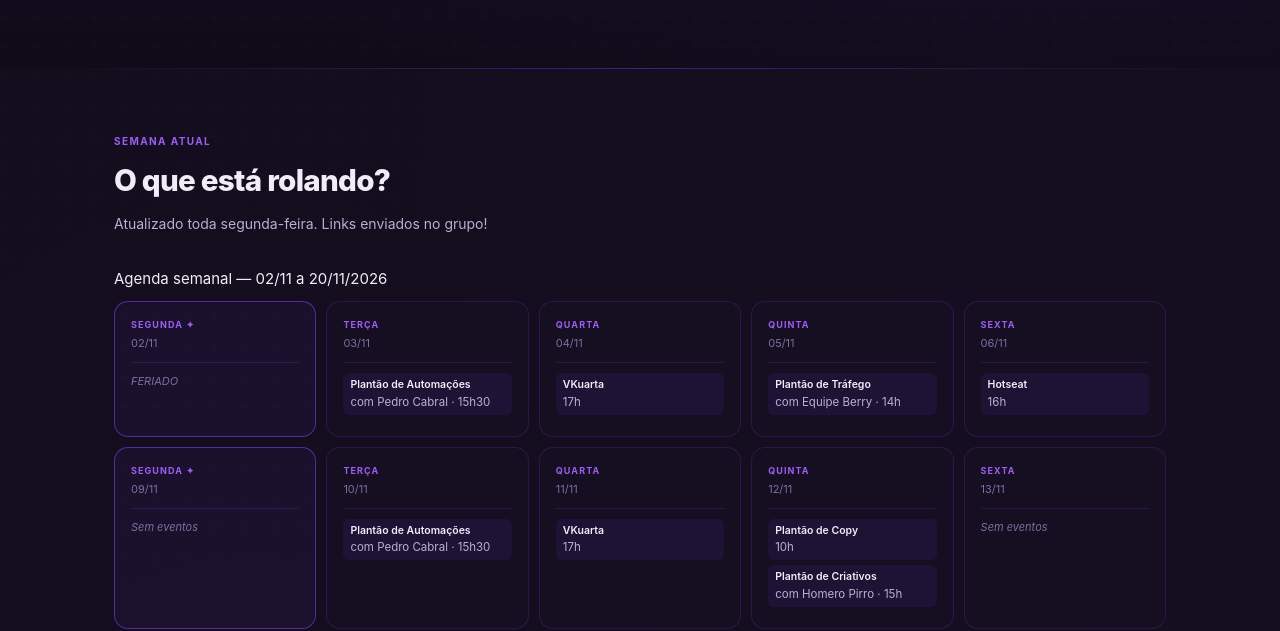
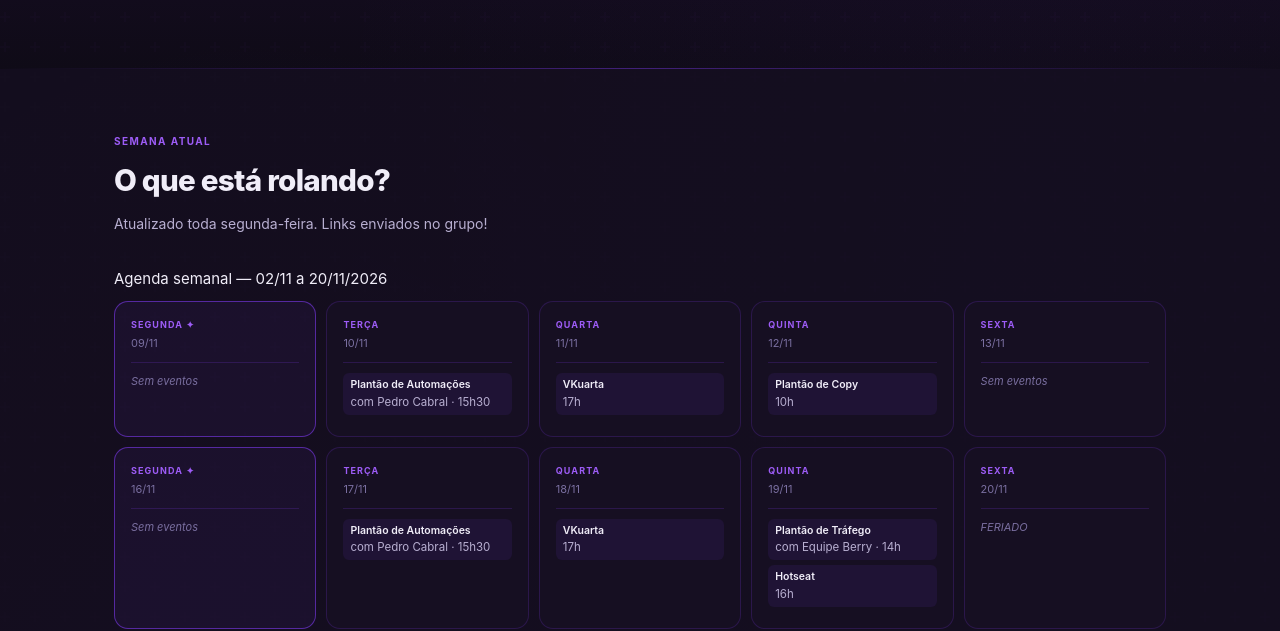
Before and after one commit to vkmetrics/comunidadevkmetricspro, a plain HTML site: page index.html in a window 1280 px wide. Shown: the part 348-979 px from the top of the page. Drawn offline with Linux system fonts and the light colour scheme.

Commit message:
Update index.html

```diff
--- a/index.html
+++ b/index.html
@@ -196,45 +196,6 @@ footer{background:var(--bg2);border-top:1px solid var(--border);padding:22px 0;t
       <!-- SEGUNDA -->
       <div class="day-card">
         <div class="day-name">Segunda</div>
-        <div class="day-date">02/11</div>
-        <div class="day-empty">FERIADO</div>
-      </div>
-
-      <!-- TERCA -->
-      <div class="day-card">
-        <div class="day-name">Terça</div>
-        <div class="day-date">03/11</div>
-        <div class="ev"><strong>Plantão de Automações</strong>com Pedro Cabral · 15h30</div>
-      </div>
-
-      <!-- QUARTA -->
-      <div class="day-card">
-        <div class="day-name">Quarta</div>
-        <div class="day-date">04/11</div>
-        <div class="ev"><strong>VKuarta</strong>17h</div>
-      </div>
-
-      <!-- QUINTA -->
-      <div class="day-card">
-        <div class="day-name">Quinta</div>
-        <div class="day-date">05/11</div>
-        <div class="ev"><strong>Plantão de Tráfego</strong>com Equipe Berry · 14h</div>
-      </div>
-
-      <!-- SEXTA -->
-      <div class="day-card">
-        <div class="day-name">Sexta</div>
-        <div class="day-date">06/11</div>
-        <div class="ev"><strong>Hotseat</strong>16h</div>
-      </div>
-
-      </div>
-
-    <div class="week-grid" style="margin-top:10px">
-
-      <!-- SEGUNDA -->
-      <div class="day-card">
-        <div class="day-name">Segunda</div>
         <div class="day-date">09/11</div>
         <div class="day-empty">Sem eventos</div>
       </div>
@@ -258,7 +219,6 @@ footer{background:var(--bg2);border-top:1px solid var(--border);padding:22px 0;t
         <div class="day-name">Quinta</div>
         <div class="day-date">12/11</div>
         <div class="ev"><strong>Plantão de Copy</strong>10h</div>
-        <div class="ev"><strong>Plantão de Criativos</strong>com Homero Pirro · 15h</div>
       </div>
 
       <!-- SEXTA -->
```
